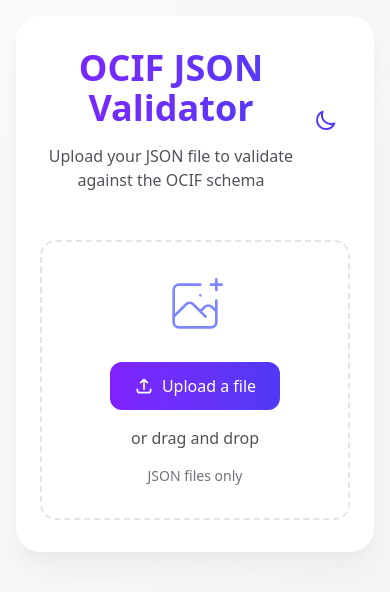
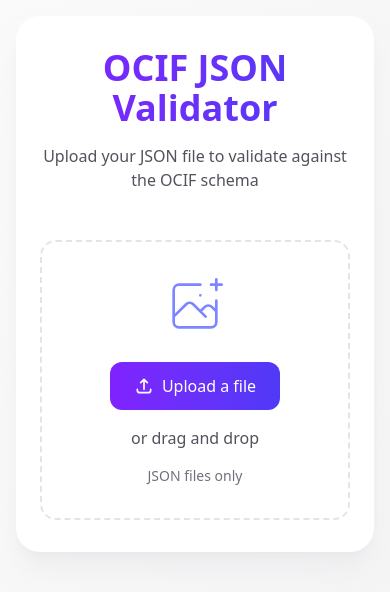
Before and after one commit to devhelpr/ocif-validator, a React (Vite) app: page / in a window 390 px wide. Shown: the top 592 px of the page. Built offline with nearby package versions, Linux system fonts and the light colour scheme.

Commit message:
Refactor App component by removing dark mode functionality and related state management. Simplify UI by eliminating dark mode classes and adjusting styles for improved responsiveness. Enhance file upload experience with cleaner design.

```diff
--- a/src/App.tsx
+++ b/src/App.tsx
@@ -1,4 +1,4 @@
-import { useState, useCallback, useEffect } from 'react'
+import { useState, useCallback } from 'react'
 import Ajv from 'ajv'
 import schema from '../schema.json'
 
@@ -11,24 +11,6 @@ function App() {
     errors?: string[];
   } | null>(null)
   const [isDragging, setIsDragging] = useState(false)
-  const [isDark, setIsDark] = useState(false)
-
-  useEffect(() => {
-    // Check system preference for dark mode
-    const prefersDark = window.matchMedia('(prefers-color-scheme: dark)').matches
-    setIsDark(prefersDark)
-    if (prefersDark) {
-      document.documentElement.classList.add('dark')
-    }
-  }, [])
-
-  const toggleDarkMode = useCallback(() => {
-    setIsDark(prev => {
-      const newValue = !prev
-      document.documentElement.classList.toggle('dark', newValue)
-      return newValue
-    })
-  }, [])
 
   const handleFileUpload = useCallback(async (event: React.ChangeEvent<HTMLInputElement>) => {
     const file = event.target.files?.[0]
@@ -81,42 +63,27 @@ function App() {
   }, [handleFileUpload])
 
   return (
-    <div className="min-h-screen bg-gradient-to-br from-zinc-50 to-zinc-100 dark:from-zinc-900 dark:to-zinc-800 p-4 sm:p-8 md:p-12">
+    <div className="min-h-screen bg-gradient-to-br from-zinc-50 to-zinc-100 p-4 sm:p-8 md:p-12">
       <div className="container mx-auto max-w-4xl">
-        <div className="bg-white dark:bg-zinc-800 rounded-3xl shadow-xl shadow-zinc-200/50 dark:shadow-zinc-900/50 backdrop-blur-sm animate-fade-in">
+        <div className="bg-white rounded-3xl shadow-xl shadow-zinc-200/50 backdrop-blur-sm animate-fade-in">
           <div className="px-6 py-8 sm:px-8 sm:py-10">
             <div className="flex justify-between items-center mb-12">
               <div className="text-center flex-1">
-                <h1 className="text-4xl sm:text-5xl font-bold bg-gradient-to-r from-violet-600 to-indigo-600 dark:from-violet-400 dark:to-indigo-400 inline-block text-transparent bg-clip-text mb-4">
+                <h1 className="text-4xl sm:text-5xl font-bold bg-gradient-to-r from-violet-600 to-indigo-600 inline-block text-transparent bg-clip-text mb-4">
                   OCIF JSON Validator
                 </h1>
-                <p className="text-zinc-600 dark:text-zinc-300">
+                <p className="text-zinc-600">
                   Upload your JSON file to validate against the OCIF schema
                 </p>
               </div>
-              <button
-                onClick={toggleDarkMode}
-                className="p-3 rounded-xl hover:bg-zinc-100 dark:hover:bg-zinc-700/50 transition-all duration-300 hover:scale-110"
-                aria-label="Toggle dark mode"
-              >
-                {isDark ? (
-                  <svg className="icon w-6 h-6 text-amber-400" fill="none" viewBox="0 0 24 24" stroke="currentColor">
-                    <path strokeLinecap="round" strokeLinejoin="round" strokeWidth={2} d="M12 3v1m0 16v1m9-9h-1M4 12H3m15.364 6.364l-.707-.707M6.343 6.343l-.707-.707m12.728 0l-.707.707M6.343 17.657l-.707.707M16 12a4 4 0 11-8 0 4 4 0 018 0z" />
-                  </svg>
-                ) : (
-                  <svg className="icon w-6 h-6 text-indigo-600" fill="none" viewBox="0 0 24 24" stroke="currentColor">
-                    <path strokeLinecap="round" strokeLinejoin="round" strokeWidth={2} d="M20.354 15.354A9 9 0 018.646 3.646 9.003 9.003 0 0012 21a9.003 9.003 0 008.354-5.646z" />
-                  </svg>
-                )}
-              </button>
             </div>
 
             <div className="mt-8">
               <div
                 className={`border-2 border-dashed rounded-2xl p-8 transition-all duration-300 ${
                   isDragging
-                    ? 'border-indigo-400 bg-indigo-50 dark:border-indigo-500 dark:bg-indigo-500/10'
-                    : 'border-zinc-200 hover:border-indigo-300 dark:border-zinc-700 dark:hover:border-indigo-600'
+                    ? 'border-indigo-400 bg-indigo-50'
+                    : 'border-zinc-200 hover:border-indigo-300'
                 }`}
                 onDragOver={handleDragOver}
                 onDragLeave={handleDragLeave}
@@ -125,7 +92,7 @@ function App() {
                 <div className="space-y-6 text-center">
                   <div className="relative">
                     <svg
-                      className="mx-auto h-16 w-16 text-indigo-400 dark:text-indigo-300 transition-transform duration-300 group-hover:scale-110"
+                      className="mx-auto h-16 w-16 text-indigo-400 transition-transform duration-300 group-hover:scale-110"
                       stroke="currentColor"
                       fill="none"
                       viewBox="0 0 48 48"
@@ -157,8 +124,8 @@ function App() {
                         onChange={handleFileUpload}
                       />
                     </label>
-                    <p className="text-zinc-600 dark:text-zinc-400">or drag and drop</p>
-                    <p className="text-sm text-zinc-500 dark:text-zinc-500">JSON files only</p>
+                    <p className="text-zinc-600">or drag and drop</p>
+                    <p className="text-sm text-zinc-500">JSON files only</p>
                   </div>
                 </div>
               </div>
@@ -168,24 +135,24 @@ function App() {
               <div
                 className={`mt-8 p-8 rounded-2xl transition-all duration-300 transform animate-slide-in ${
                   validationResult.isValid
-                    ? 'bg-teal-50 dark:bg-teal-500/10 border border-teal-200 dark:border-teal-500/20'
-                    : 'bg-rose-50 dark:bg-rose-500/10 border border-rose-200 dark:border-rose-500/20'
+                    ? 'bg-teal-50 border border-teal-200'
+                    : 'bg-rose-50 border border-rose-200'
                 }`}
               >
                 <div className="flex items-center gap-3 mb-4">
                   {validationResult.isValid ? (
-                    <svg className="w-8 h-8 text-teal-500 dark:text-teal-400" fill="none" viewBox="0 0 24 24" stroke="currentColor">
+                    <svg className="w-8 h-8 text-teal-500" fill="none" viewBox="0 0 24 24" stroke="currentColor">
                       <path strokeLinecap="round" strokeLinejoin="round" strokeWidth={2} d="M5 13l4 4L19 7" />
                     </svg>
                   ) : (
-                    <svg className="w-8 h-8 text-rose-500 dark:text-rose-400" fill="none" viewBox="0 0 24 24" stroke="currentColor">
+                    <svg className="w-8 h-8 text-rose-500" fill="none" viewBox="0 0 24 24" stroke="currentColor">
                       <path strokeLinecap="round" strokeLinejoin="round" strokeWidth={2} d="M6 18L18 6M6 6l12 12" />
                     </svg>
                   )}
                   <h3 className={`text-xl font-semibold ${
                     validationResult.isValid
-                      ? 'text-teal-800 dark:text-teal-300'
-                      : 'text-rose-800 dark:text-rose-300'
+                      ? 'text-teal-800'
+                      : 'text-rose-800'
                   }`}>
                     {validationResult.isValid
                       ? 'Validation Successful!'
@@ -195,8 +162,8 @@ function App() {
                 {validationResult.errors && (
                   <ul className="space-y-3 mt-6">
                     {validationResult.errors.map((error, index) => (
-                      <li key={index} className="flex items-start gap-2 text-rose-700 dark:text-rose-300">
-                        <span className="text-rose-500 dark:text-rose-400 mt-1">•</span>
+                      <li key={index} className="flex items-start gap-2 text-rose-700">
+                        <span className="text-rose-500 mt-1">•</span>
                         <span className="text-sm">{error}</span>
                       </li>
                     ))}
```
